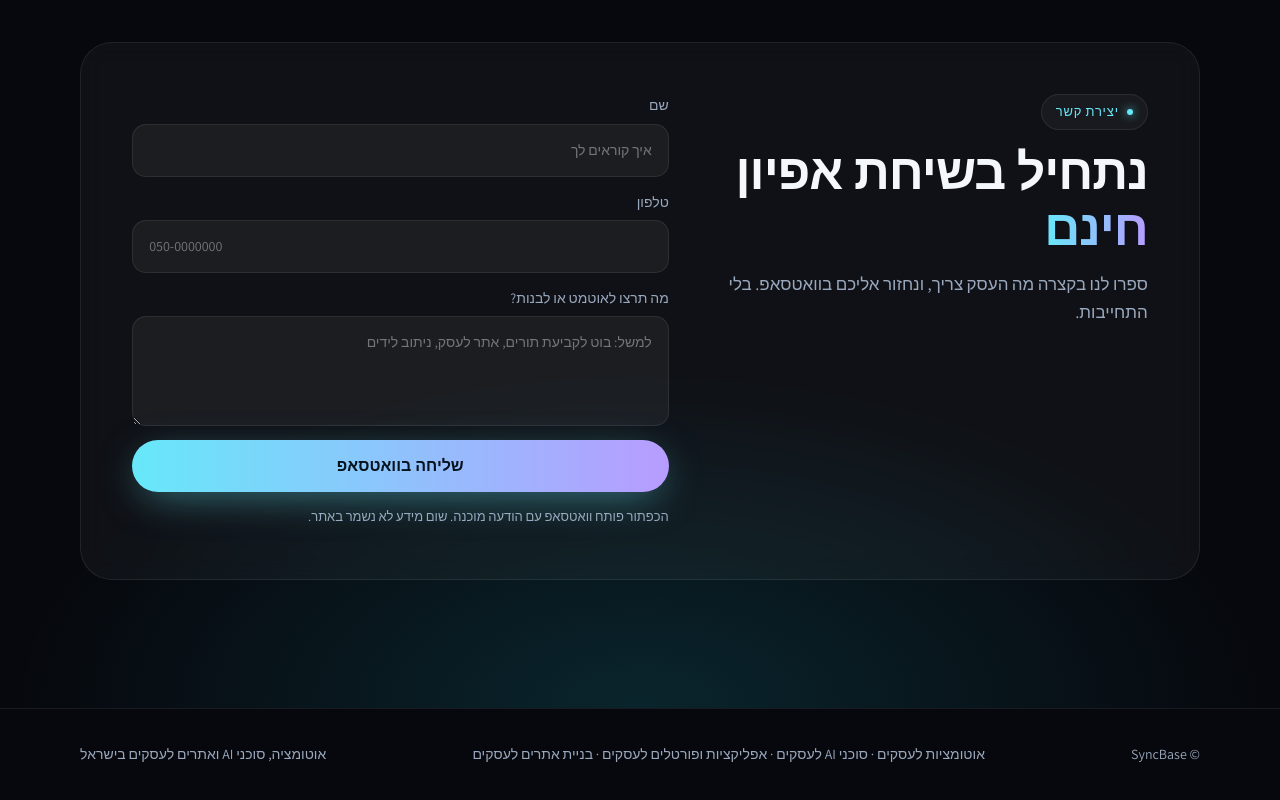
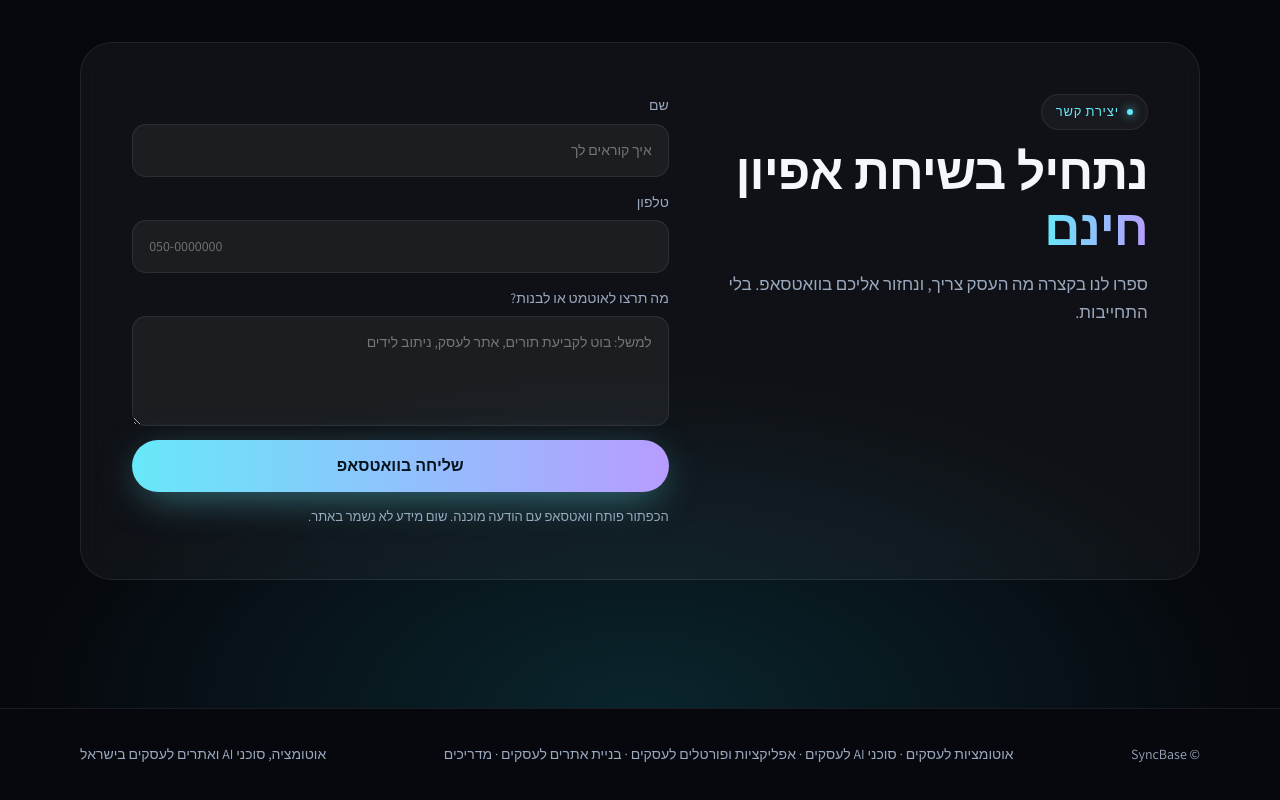
Before and after one commit to benzion9000-design/syncbase-scroll-site, a plain HTML site: page index.html in a window 1280 px wide. Shown: the part 9534-10334 px from the top of the page. Drawn offline with Linux system fonts and the light colour scheme.

Commit message:
Link guides in footer

```diff
--- a/index.html
+++ b/index.html
@@ -257,7 +257,7 @@ footer .wrap{display:flex;flex-wrap:wrap;justify-content:space-between;gap:12px}
 <p class="note">הכפתור פותח וואטסאפ עם הודעה מוכנה. שום מידע לא נשמר באתר.</p>
 </form></div></div></section>
 </main>
-<footer><div class="wrap"><span>© SyncBase</span><span><a href="/automations/">אוטומציות לעסקים</a> · <a href="/ai-agents/">סוכני AI לעסקים</a> · <a href="/apps/">אפליקציות ופורטלים לעסקים</a> · <a href="/websites/">בניית אתרים לעסקים</a></span><span>אוטומציה, סוכני AI ואתרים לעסקים בישראל</span></div></footer>
+<footer><div class="wrap"><span>© SyncBase</span><span><a href="/automations/">אוטומציות לעסקים</a> · <a href="/ai-agents/">סוכני AI לעסקים</a> · <a href="/apps/">אפליקציות ופורטלים לעסקים</a> · <a href="/websites/">בניית אתרים לעסקים</a> · <a href="/guides/">מדריכים</a></span><span>אוטומציה, סוכני AI ואתרים לעסקים בישראל</span></div></footer>
 <div class="fab"><a class="btn p" data-wa="שלום, הגעתי מהאתר של SyncBase ואשמח לשיחת אפיון." href="#">דברו איתנו בוואטסאפ</a></div>
 
 <div id="bot" class="robot"></div>
```
